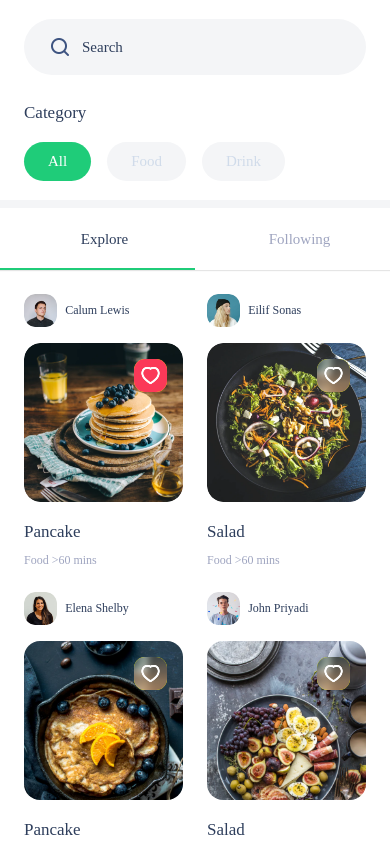
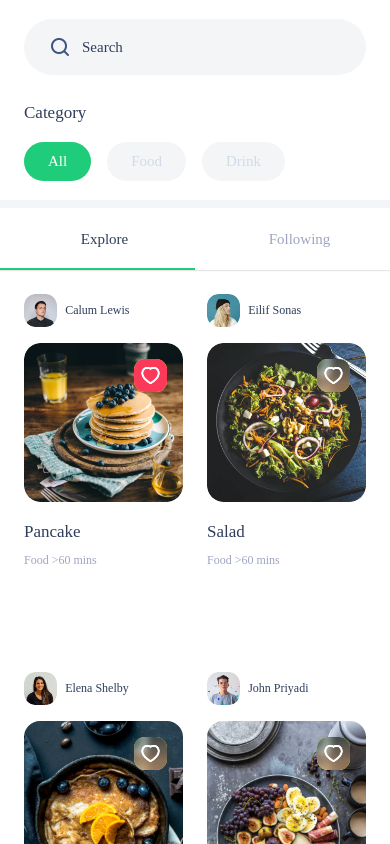
Before and after one commit to haileykwen/mob-masakuy, a React Native app: screen /HomeStack in a window 390 px wide. Built offline with nearby package versions, Linux system fonts and the light colour scheme.

Commit message:
adjust home screen scrollview

```diff
--- a/src/components/recipesList.tsx
+++ b/src/components/recipesList.tsx
@@ -1,6 +1,7 @@
 import React from 'react';
 import { ScrollView, StyleSheet, View } from 'react-native';
 import { Gap } from '.';
+import { GlobalStyle } from '../styles';
 import RecipeItem from './recipeItem';
 
 interface RecipeListProps {
@@ -29,6 +30,7 @@ export default RecipeList;
 const styles = StyleSheet.create({
     list: {
         flexDirection: 'row',
-        flexWrap: 'wrap'
+        flexWrap: 'wrap',
+        height: GlobalStyle.fullHeight - GlobalStyle.statusBarHeight - 63.7
     }
 });
--- a/src/screens/HomeStack/Home/index.tsx
+++ b/src/screens/HomeStack/Home/index.tsx
@@ -49,7 +49,7 @@ class Home extends Component<HomeProps, HomeState> {
 
     render() {
         return (
-            <ScrollView>
+            <ScrollView showsVerticalScrollIndicator={false}>
                 <View style={styles.container}>
                     <View style={styles.wrapper}>
                         <SearchBar placeholder={Lang.EN.search} />
@@ -90,7 +90,7 @@ export default Home;
 
 const styles = StyleSheet.create({
     container: {
-        minHeight: GlobalStyle.fullHeight - GlobalStyle.statusBarHeight + 215,
+        minHeight: GlobalStyle.fullHeight - GlobalStyle.statusBarHeight + ((GlobalStyle.fullHeight - GlobalStyle.statusBarHeight) / 3.067109634551495),
         backgroundColor: Colors.white
     },
     wrapper: {
```
